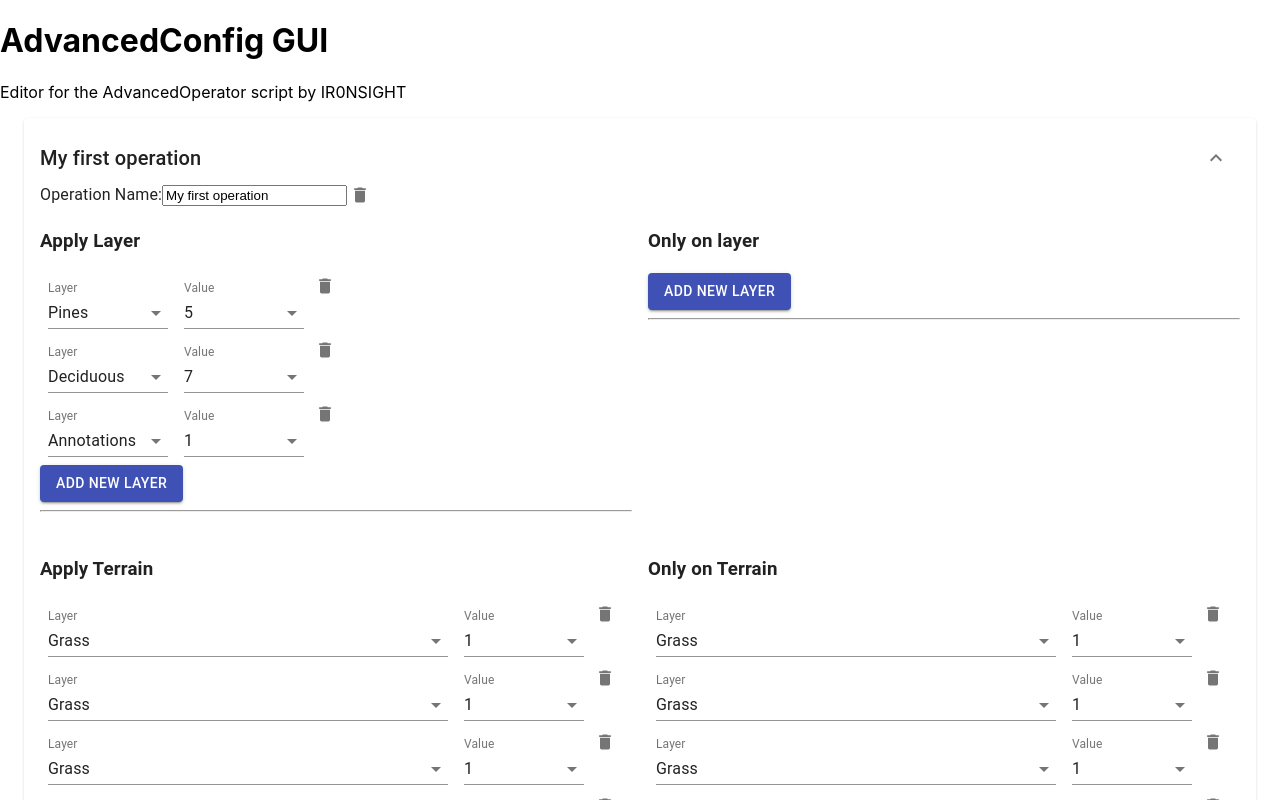
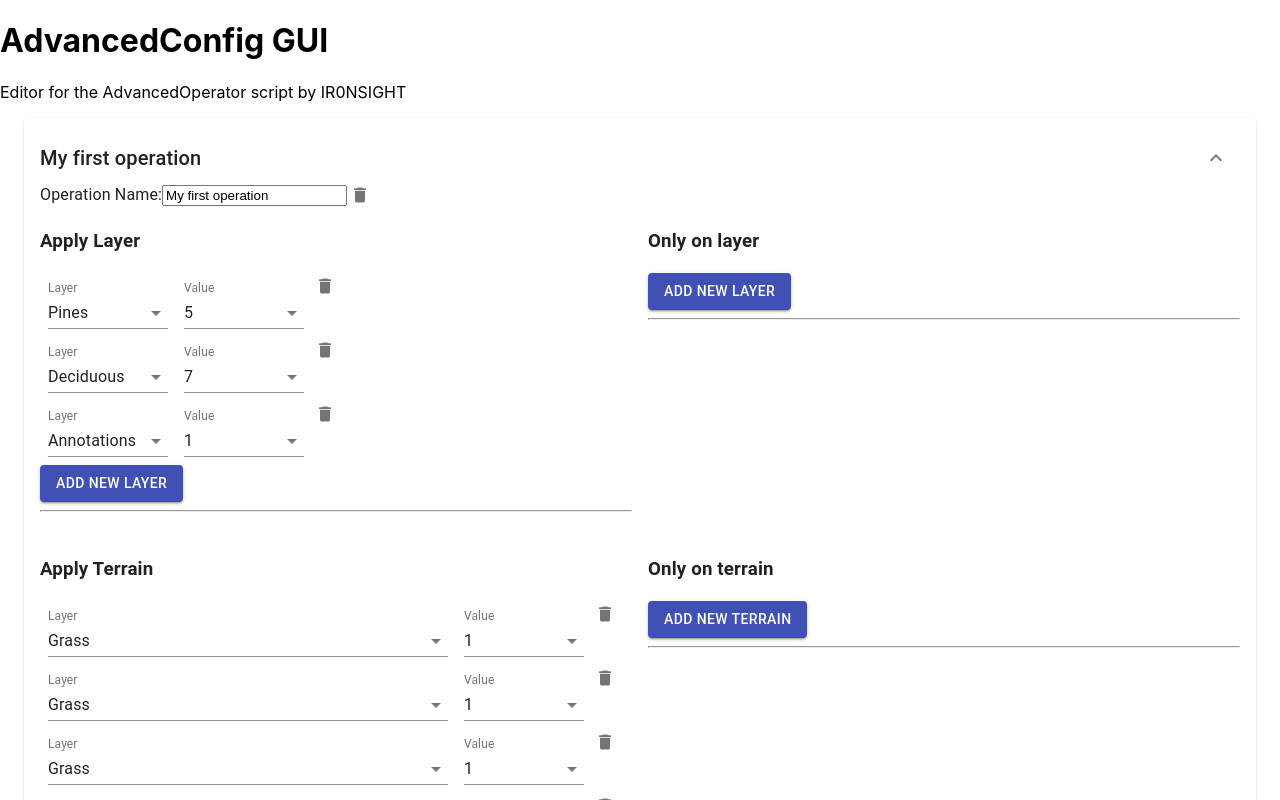
Before and after one commit to IR0NSIGHT/AdvancedOperationGUI, a React (Create React App) app in the folder my-react-app/: page / in a window 1280 px wide. Both pictures are taken after a click on the button 1216 px from the left and 157 px from the top of the page. Shown: the top 800 px of the page. Built offline with nearby package versions, Linux system fonts and the light colour scheme; what @storybook/blocks would draw is missing.

Commit message:
OnlyOnTerrain list editor done with add, delete, mutate capability

```diff
--- a/my-react-app/src/ConfigComponents/Operation/OperationEditor.tsx
+++ b/my-react-app/src/ConfigComponents/Operation/OperationEditor.tsx
@@ -3,7 +3,7 @@ import { applyLayerChange, WpLayerSetting } from "../Layer/WpLayerSetting";
 import { CollapsibleComponent } from "./CollapsibleComponent";
 import { LayerSettingsMode, LayerListEditor } from "../Layer/LayerListEditor";
 import {
-  OperationTerrainList,
+  OperationTerrainList, TerrainListEditor,
   TerrainSettingsMode,
   updateTerrainList,
 } from "../Terrain/OperationTerrainList";
@@ -15,6 +15,7 @@ import {
 import { Grid, Paper } from "@material-ui/core";
 import { makeStyles } from "@material-ui/core/styles";
 import { DeleteButton } from "../DeleteButton";
+import {WpTerrainType, wpTerrainTypes} from "../Terrain/WpTerrainTypes";
 
 export type OperationEditorProps = {
   initialOperation: DisplayOperation;
@@ -33,7 +34,7 @@ export const OperationEditor: React.FC<OperationEditorProps> = ({
   updateOperation,
   deleteOperation,
 }) => {
-  const handleTerrainChanged = (
+  const onApplyTerrainChange = (
     oldSetting: WeightedTerrainSetting | null,
     newSetting: WeightedTerrainSetting | null
   ) => {
@@ -47,7 +48,7 @@ export const OperationEditor: React.FC<OperationEditorProps> = ({
     });
   };
 
-  const updateApplyLayer = (
+  const onApplyLayerChange = (
     oldSetting: WpLayerSetting | null,
     newSetting: WpLayerSetting | null
   ) => {
@@ -58,7 +59,7 @@ export const OperationEditor: React.FC<OperationEditorProps> = ({
     updateOperation(newOp);
   };
 
-  const updateOnlyOnLayer = (
+  const onLayerFilterChange = (
     oldSetting: WpLayerSetting | null,
     newSetting: WpLayerSetting | null
   ) => {
@@ -73,7 +74,15 @@ export const OperationEditor: React.FC<OperationEditorProps> = ({
     updateOperation(newOp);
   };
 
-  const handleNameChange = (event: React.ChangeEvent<HTMLInputElement>) => {
+  const onTerrainFilterChange = (old: WpTerrainType[], newL: WpTerrainType[]) => {
+    const newOp = {
+      ...initialOperation,
+      onlyOnTerrain: newL
+    };
+    updateOperation(newOp);
+  }
+
+  const onNameChange = (event: React.ChangeEvent<HTMLInputElement>) => {
     updateOperation({ ...initialOperation, name: event.target.value });
   };
   const classes = useStyles();
@@ -89,7 +98,7 @@ export const OperationEditor: React.FC<OperationEditorProps> = ({
                 type="text"
                 id="nameInput"
                 value={initialOperation.name}
-                onChange={handleNameChange}
+                onChange={onNameChange}
               />
             </div>
             <DeleteButton
@@ -105,28 +114,27 @@ export const OperationEditor: React.FC<OperationEditorProps> = ({
                 <LayerListEditor
                   mode={LayerSettingsMode.APPLY}
                   layers={initialOperation.layer}
-                  updateLayer={updateApplyLayer}
+                  updateLayer={onApplyLayerChange}
                 />
               </Grid>
               <Grid item xs={6}>
                 <LayerListEditor
                   mode={LayerSettingsMode.ONLY_ON_LAYER}
                   layers={initialOperation.onlyOnLayer}
-                  updateLayer={updateOnlyOnLayer}
+                  updateLayer={onLayerFilterChange}
                 />
               </Grid>
               <Grid item xs={6}>
                 <OperationTerrainList
-                  mode={TerrainSettingsMode.APPLY}
                   terrains={initialOperation.terrain}
-                  onTerrainChanged={handleTerrainChanged}
+                  onTerrainChanged={onApplyTerrainChange}
                 />
               </Grid>
               <Grid item xs={6}>
-                <OperationTerrainList
-                  mode={TerrainSettingsMode.ONLY_ON_TERRAIN}
-                  terrains={initialOperation.terrain}
-                  onTerrainChanged={handleTerrainChanged}
+                <TerrainListEditor
+                  terrainList={initialOperation.onlyOnTerrain}
+                  onListChanged={onTerrainFilterChange}
+                  allowedTerrains={wpTerrainTypes}
                 />
               </Grid>
             </Grid>
--- a/my-react-app/src/ConfigComponents/Terrain/OperationTerrainList.tsx
+++ b/my-react-app/src/ConfigComponents/Terrain/OperationTerrainList.tsx
@@ -1,10 +1,12 @@
-import {WpTerrainType} from "./WpTerrainTypes";
+import {sortTerrainAlphabetically, WpTerrainType, wpTerrainTypes} from "./WpTerrainTypes";
 import {
     WeightedTerrainEditor,
     WeightedTerrainSetting,
 } from "./WeightedTerrainEditor";
 import React from "react";
 import {Button} from "@material-ui/core";
+import TerrainTypeSelect from "./TerrainTypeSelect";
+import {DeleteButton} from "../DeleteButton";
 
 export enum TerrainSettingsMode {
     APPLY = "Apply",
@@ -12,8 +14,7 @@ export enum TerrainSettingsMode {
 }
 
 export type OperationTerrainListProps = {
-    mode: TerrainSettingsMode;
-    terrains: WeightedTerrainSetting[] | undefined;
+    terrains: WeightedTerrainSetting[];
     onTerrainChanged: (
         oldSetting: WeightedTerrainSetting | null,
         newSetting: WeightedTerrainSetting | null
@@ -49,30 +50,70 @@ export const updateTerrainList = (
 
 const NoneTerrain: WpTerrainType = {id: -1, name: "None", shortName: "None"};
 
-export const OperationTerrainList: React.FC<OperationTerrainListProps> = ({
-                                                                              mode,
-                                                                              terrains,
-                                                                              onTerrainChanged,
-                                                                          }) => {
-    const allTerrains =
-        terrains == null
-            ? []
-            : terrains.map((t) => (
+export type TerrainListEditor = {
+    terrainList: WpTerrainType[],
+    allowedTerrains: WpTerrainType[],
+    onListChanged: (old: WpTerrainType[], newTerrain: WpTerrainType[]) => void
+}
+export const TerrainListEditor: React.FC<TerrainListEditor> =
+    ({onListChanged, terrainList, allowedTerrains}) => {
+        const addTerrain = () => {
+            onListChanged(terrainList, [...terrainList, NoneTerrain])
+        }
+        const changeTerrain = (fromId: number, toId: number) => {
+            const others = terrainList.filter(t => t.id !== fromId && t.id !== toId)
+            const toTerrain = allowedTerrains.find(t => t.id === toId);
+            if (toTerrain !== undefined)
+                others.push(toTerrain)
+            onListChanged(terrainList, sortTerrainAlphabetically(others))
+        }
+        const deleteTerrain = (fromId: number) => {
+            return ()=>onListChanged(terrainList, terrainList.filter(t => t.id !== fromId))
+        }
+
+        return <div>
+            <div>
+                <h3>{"Only on terrain"}</h3>
+                {terrainList.map(t =>
+                    <div>
+
+                    <TerrainTypeSelect
+                        terrain={t}
+                        terrainList={allowedTerrains}//TODO how does deletion work here??
+                        onUpdateTerrainName={(newId: number) => changeTerrain(t.id, newId)}/>
+                        <DeleteButton onClick={deleteTerrain(t.id)}/>
+                    </div>)}
+            </div>
+            <Button variant="contained" color="primary" onClick={addTerrain}>
+                Add new terrain
+            </Button>
+            <hr/>
+        </div>
+    }
+
+export const OperationTerrainList: React.FC<OperationTerrainListProps> =
+    ({terrains, onTerrainChanged,}) => {
+        const terrainList = (): JSX.Element[] => {
+            if (terrains == null)
+                return []
+
+
+            return terrains.map((t) => (
                 <WeightedTerrainEditor
                     terrainSetting={t}
                     onUpdateSetting={onTerrainChanged}
                 />
             ));
+        }
         const addTerrain = () => {
             onTerrainChanged(null, {terrain: NoneTerrain, weight: 1});
         };
-    const title =
-        mode === TerrainSettingsMode.APPLY ? "Apply Terrain" : "Only on Terrain";
+        const title = "Apply Terrain"
         return (
             <div>
                 <div>
                     <h3>{title}</h3>
-                {allTerrains}
+                    {terrainList()}
                 </div>
                 <Button variant="contained" color="primary" onClick={addTerrain}>
                     Add new terrain
```
Lines whose indentation alone changed are shown as unchanged.
